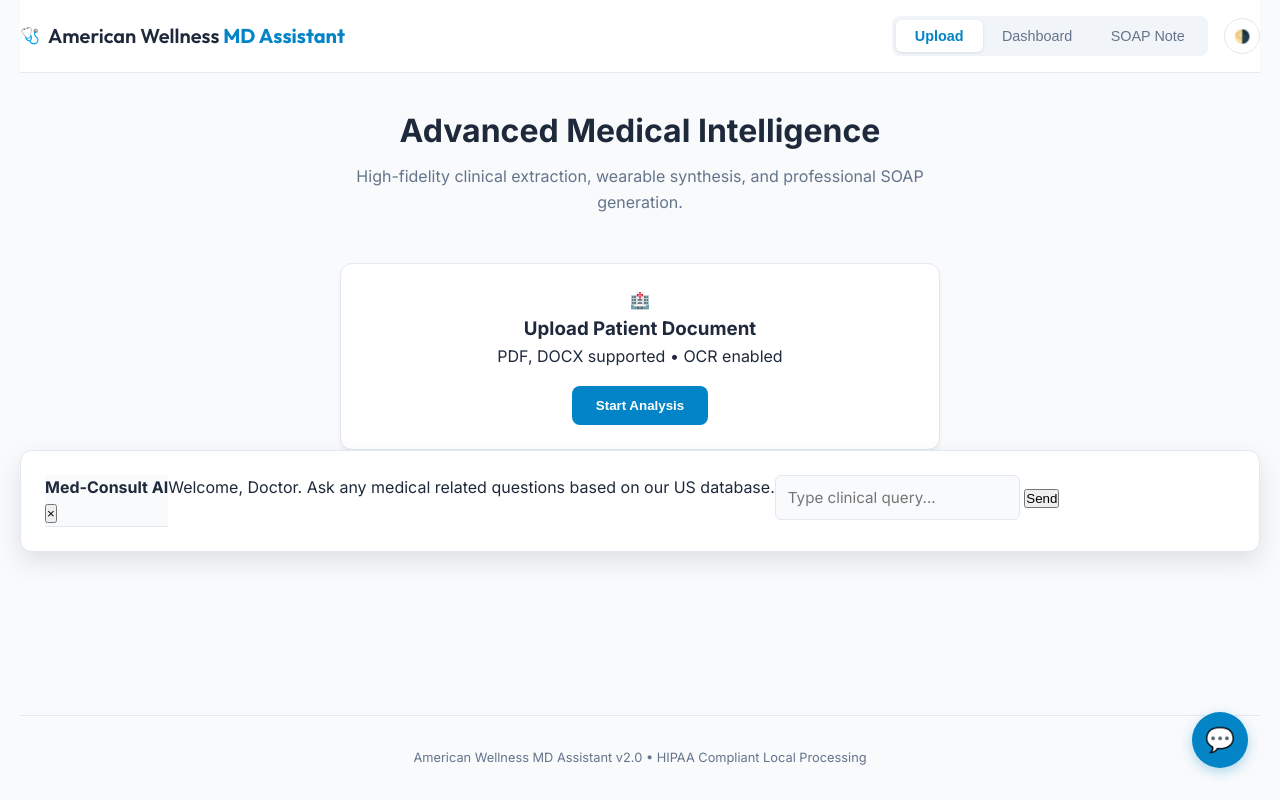
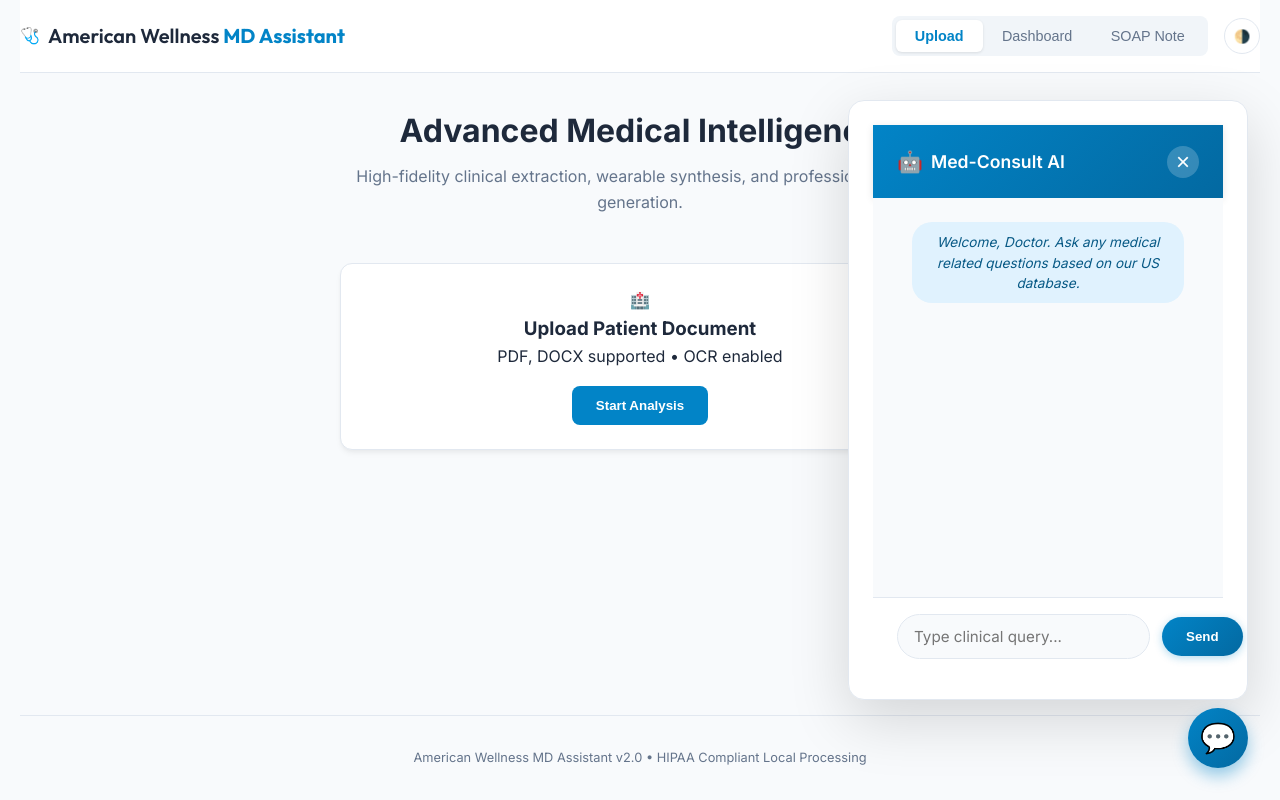
Before and after one commit to Pablodd1/AWMDASSISTANT, a website: page index.html in a window 1280 px wide. Both pictures are taken after a click on the element "Med-Consult Assistant". Drawn offline with nearby package versions, Linux system fonts and the light colour scheme.

Commit message:
Enhance Chatbot UI: modern vertical layout, chat bubbles, and improved readability

```diff
--- a/styles.css
+++ b/styles.css
@@ -449,41 +449,275 @@ select:focus {
     border-bottom: 1px solid #e2e8f0;
 }
 
-/* --- Chatbot (Minimal) --- */
+/* --- Chatbot (Modern Vertical Chat Window) --- */
 .chat-toggle {
     position: fixed;
     bottom: 2rem;
     right: 2rem;
-    width: 56px;
-    height: 56px;
+    width: 60px;
+    height: 60px;
     border-radius: 50%;
-    background: var(--primary);
+    background: linear-gradient(135deg, var(--primary) 0%, #0369a1 100%);
     color: white;
     display: flex;
     align-items: center;
     justify-content: center;
-    box-shadow: 0 4px 12px rgba(2, 132, 199, 0.3);
+    box-shadow: 0 8px 16px rgba(2, 132, 199, 0.4);
     cursor: pointer;
-    font-size: 1.5rem;
-    transition: transform 0.2s;
+    font-size: 1.8rem;
+    transition: all 0.3s ease;
+    z-index: 999;
 }
 
 .chat-toggle:hover {
-    transform: scale(1.05);
+    transform: scale(1.1);
+    box-shadow: 0 12px 24px rgba(2, 132, 199, 0.5);
 }
 
 .chat-panel {
+    position: fixed;
+    bottom: 100px;
+    right: 2rem;
+    width: 400px;
+    height: 600px;
+    max-height: calc(100vh - 140px);
     background: white;
     border: 1px solid var(--border-light);
-    box-shadow: 0 10px 25px rgba(0, 0, 0, 0.1);
-    border-radius: 12px;
+    box-shadow: 0 20px 60px rgba(0, 0, 0, 0.15);
+    border-radius: 16px;
+    display: flex;
+    flex-direction: column;
+    overflow: hidden;
+    z-index: 998;
+    animation: slideUp 0.3s ease-out;
+}
+
+@keyframes slideUp {
+    from {
+        opacity: 0;
+        transform: translateY(20px);
+    }
+    to {
+        opacity: 1;
+        transform: translateY(0);
+    }
 }
 
 .chat-header {
+    background: linear-gradient(135deg, var(--primary) 0%, #0369a1 100%);
+    color: white;
+    padding: 1.25rem 1.5rem;
+    display: flex;
+    align-items: center;
+    justify-content: space-between;
+    border-bottom: none;
+    box-shadow: 0 2px 8px rgba(0, 0, 0, 0.1);
+}
+
+.chat-header h4 {
+    font-size: 1.1rem;
+    font-weight: 600;
+    margin: 0;
+    display: flex;
+    align-items: center;
+    gap: 0.5rem;
+}
+
+.chat-header h4::before {
+    content: '🤖';
+    font-size: 1.3rem;
+}
+
+.btn-close {
+    background: rgba(255, 255, 255, 0.2);
+    border: none;
+    color: white;
+    width: 32px;
+    height: 32px;
+    border-radius: 50%;
+    cursor: pointer;
+    font-size: 1.5rem;
+    display: flex;
+    align-items: center;
+    justify-content: center;
+    transition: background 0.2s;
+    line-height: 1;
+}
+
+.btn-close:hover {
+    background: rgba(255, 255, 255, 0.3);
+}
+
+.chat-messages {
+    flex: 1;
+    overflow-y: auto;
+    padding: 1.5rem;
     background: #f8fafc;
-    border-bottom: 1px solid #e2e8f0;
+    display: flex;
+    flex-direction: column;
+    gap: 1rem;
+}
+
+.chat-messages::-webkit-scrollbar {
+    width: 6px;
+}
+
+.chat-messages::-webkit-scrollbar-track {
+    background: #f1f5f9;
+}
+
+.chat-messages::-webkit-scrollbar-thumb {
+    background: #cbd5e1;
+    border-radius: 3px;
+}
+
+.chat-messages::-webkit-scrollbar-thumb:hover {
+    background: #94a3b8;
+}
+
+.msg {
+    padding: 0.875rem 1.125rem;
+    border-radius: 12px;
+    max-width: 85%;
+    word-wrap: break-word;
+    line-height: 1.5;
+    font-size: 0.95rem;
+    animation: messageSlide 0.3s ease-out;
+}
+
+@keyframes messageSlide {
+    from {
+        opacity: 0;
+        transform: translateY(10px);
+    }
+    to {
+        opacity: 1;
+        transform: translateY(0);
+    }
+}
+
+.msg.user {
+    background: linear-gradient(135deg, var(--primary) 0%, #0369a1 100%);
+    color: white;
+    align-self: flex-end;
+    margin-left: auto;
+    border-bottom-right-radius: 4px;
+    box-shadow: 0 2px 8px rgba(2, 132, 199, 0.2);
+}
+
+.msg.bot {
+    background: white;
     color: var(--text-main);
+    align-self: flex-start;
+    margin-right: auto;
+    border: 1px solid #e2e8f0;
+    border-bottom-left-radius: 4px;
+    box-shadow: 0 1px 3px rgba(0, 0, 0, 0.05);
 }
+
+.msg.system {
+    background: #e0f2fe;
+    color: #075985;
+    align-self: center;
+    text-align: center;
+    font-size: 0.85rem;
+    padding: 0.625rem 1rem;
+    border-radius: 20px;
+    max-width: 90%;
+    font-style: italic;
+}
+
+.msg.typing {
+    background: white;
+    color: #64748b;
+    align-self: flex-start;
+    border: 1px solid #e2e8f0;
+    display: flex;
+    align-items: center;
+    gap: 0.5rem;
+}
+
+.msg.typing::after {
+    content: '';
+    display: inline-block;
+    width: 4px;
+    height: 4px;
+    border-radius: 50%;
+    background: #64748b;
+    animation: typingDot 1.4s infinite;
+}
+
+@keyframes typingDot {
+    0%, 60%, 100% {
+        opacity: 0.3;
+    }
+    30% {
+        opacity: 1;
+    }
+}
+
+.chat-input-row {
+    padding: 1rem 1.5rem;
+    background: white;
+    border-top: 1px solid #e2e8f0;
+    display: flex;
+    gap: 0.75rem;
+    align-items: center;
+}
+
+.chat-input-row input {
+    flex: 1;
+    padding: 0.75rem 1rem;
+    border: 1px solid #e2e8f0;
+    border-radius: 24px;
+    font-size: 0.95rem;
+    background: #f8fafc;
+    transition: all 0.2s;
+}
+
+.chat-input-row input:focus {
+    outline: none;
+    border-color: var(--primary);
+    background: white;
+    box-shadow: 0 0 0 3px rgba(2, 132, 199, 0.1);
+}
+
+.chat-input-row button {
+    background: linear-gradient(135deg, var(--primary) 0%, #0369a1 100%);
+    color: white;
+    border: none;
+    padding: 0.75rem 1.5rem;
+    border-radius: 24px;
+    font-weight: 600;
+    cursor: pointer;
+    transition: all 0.2s;
+    box-shadow: 0 2px 8px rgba(2, 132, 199, 0.3);
+}
+
+.chat-input-row button:hover {
+    transform: translateY(-1px);
+    box-shadow: 0 4px 12px rgba(2, 132, 199, 0.4);
+}
+
+.chat-input-row button:active {
+    transform: translateY(0);
+}
+
+/* Mobile responsiveness for chat */
+@media (max-width: 768px) {
+    .chat-panel {
+        width: calc(100vw - 2rem);
+        right: 1rem;
+        left: 1rem;
+        height: calc(100vh - 140px);
+    }
+
+    .chat-toggle {
+        right: 1rem;
+        bottom: 1rem;
+    }
+}
+
 
 /* --- Biomarker Insights --- */
 .biomarker-section {
```
